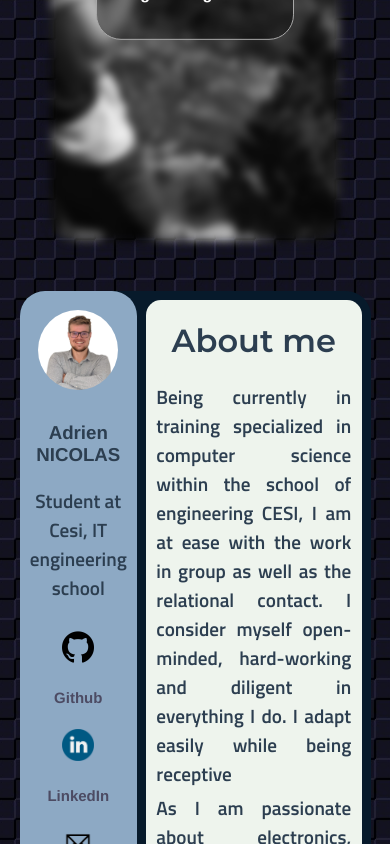
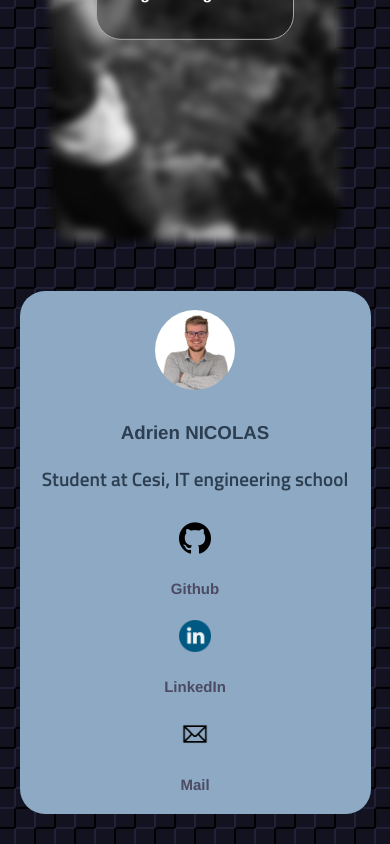
Before and after one commit to Adrien-Nicolas/Portfolio-Adrien-NICOLAS, a Vue app: page / in a window 390 px wide. Shown: the part 609-1453 px from the top of the page. Built offline with nearby package versions, Linux system fonts and the light colour scheme.

Commit message:
mobile version

```diff
--- a/src/components/MainCard.vue
+++ b/src/components/MainCard.vue
@@ -76,6 +76,7 @@ export default {
 
 <style scoped>
 
+
     @font-face {
     font-family: "montserrat";
     src: local("montserrat"),
@@ -87,6 +88,20 @@ export default {
     src: local("Titillium"),
     url(../fonts/Titillium/TitilliumWeb-SemiBold.ttf) format("truetype");
     }
+
+    @media (max-width: 600px) {
+    .container-two {
+        display: none;
+    }
+    }
+
+    @media (min-width: 601px) {
+    .container-two {
+        display: block;
+    }
+    }
+
+
 
     p {
         font-family: "Titillium";
@@ -112,12 +127,26 @@ export default {
         width: 90%;
     }
 
+
+    @media (max-width: 600px) {
+    .container-one{
+        background-color: #8DA9C4;
+        padding: 2.5%;
+        width: 100%;
+        border-radius: 25px;
+
+    }
+    }
+
+    @media (min-width: 601px) {
+
     .container-one{
         background-color: #8DA9C4;
         padding: 2.5%;
         width: 30%;
         border-radius: 25px;
 
+    }
     }
 
     .profile img{
@@ -126,6 +155,7 @@ export default {
     }
 
     .container-two{
+
         background-color: #EEF4ED;
         margin: 2.5%;
         width: 70%;
```
